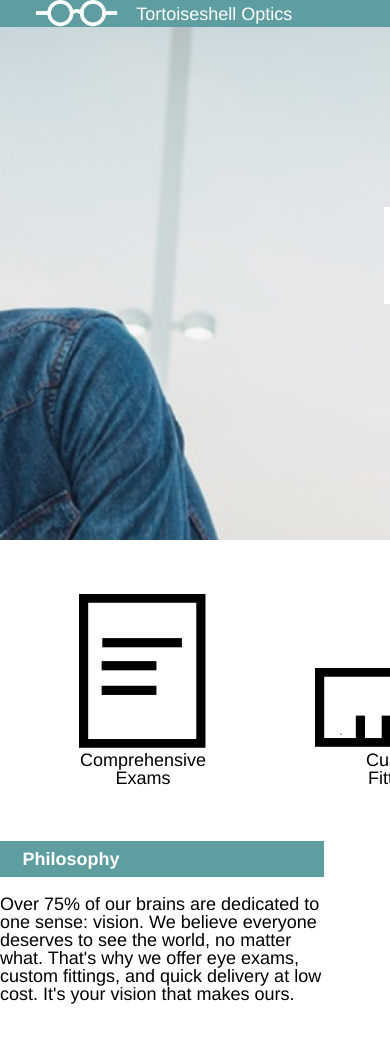
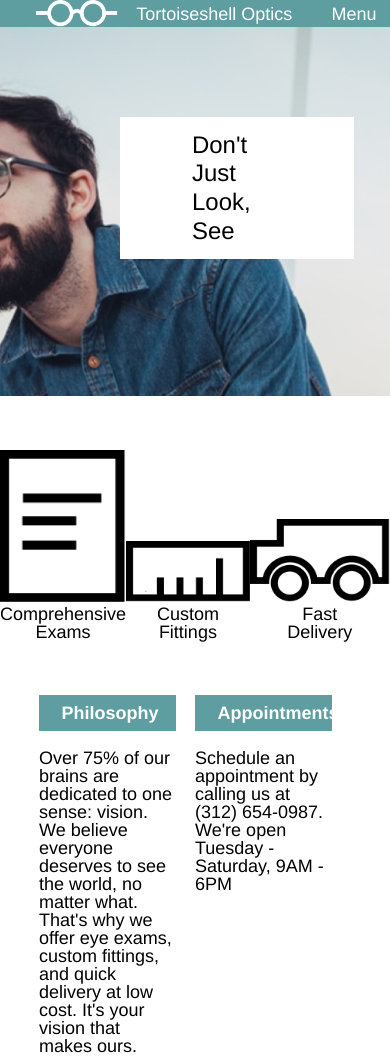
Before and after one commit to sebasgil/tortoiseshell_optics, a plain HTML site: page index.html in a window 390 px wide. Shown: the top 1058 px of the page. Drawn offline with Linux system fonts and the light colour scheme.

Commit message:
Finalize tablet design and fix .content padding bugs

```diff
--- a/index.html
+++ b/index.html
@@ -33,7 +33,7 @@
 <body>
   <div class="container" id="content">
     <div id="services">
-      <div class="box">
+      <div class="box" id="exams">
         <img src="./resources/images/paper-icon.png">
         <p>Comprehensive</p>
         <p>Exams</p>
--- a/resources/css/style.css
+++ b/resources/css/style.css
@@ -23,7 +23,6 @@ header {
 .container {
   width: 960px;
   margin: 0 auto;
-  /*border: 1px dashed black;*/
   display: flex;
 
 }
@@ -43,7 +42,6 @@ header {
 
 #banner .box {
   font-size: 1rem;
-  /*border: 1px dashed red;*/
   color: white;
   display: inline-flex;
   align-items: center;
@@ -89,8 +87,7 @@ a {
 height of 8rem breaks the design at the desktop size */
 
 #services {
-  display: flex;
-  /*border: 1px dashed yellow;*/
+  display: inline-flex;
   width: 100%;
   justify-content: center;
   text-align: center;
@@ -99,7 +96,6 @@ height of 8rem breaks the design at the desktop size */
 }
 
 #content .box {
-  /*border: 1px dashed red;*/
   padding-right: 6rem;
 }
 
@@ -132,15 +128,84 @@ footer {
   width: 960px;
   margin: 0 auto;
   display: flex;
-  /*border: 1px dashed red;*/
 }
 
 footer img {
   margin: 4rem 1rem 4rem 4rem;
   height: 1.5rem;
-  /*border: 1px dashed orange;*/
 }
 
 footer p {
   margin: 4rem 0rem 4rem 1rem;
 }
+
+/* Tablet Sized Break Points */
+
+@media only screen and (max-width: 1024px) {
+  .container {
+    width: 100%;
+    height: auto;
+  }
+
+  header {
+    background-position: 36%;
+  }
+
+  #banner {
+    width: 100%;
+    height: 22rem;
+  }
+
+  nav li {
+    padding: 0.75rem;
+  }
+
+  .subcontainer {
+    margin-bottom: 5rem;
+  }
+  #tagline {
+    margin-right: 2rem;
+  }
+  #tagline h1 {
+    font-size: 1.33rem;
+    padding: 0.75rem 4rem;
+  }
+
+  #content .box {
+    padding-left: 2rem;
+    padding-right: 2rem;
+  }
+
+  #services img{
+    max-width: 100%;
+    height: auto;
+  }
+}
+
+/* Phone Sized Break Points */
+
+@media only screen and (max-width: 480px) {
+  #menu1 {
+    display: none;
+  }
+  #menu2 {
+    display: inline;
+  }
+  .container {
+    width: 100%;
+  }
+
+  #content .box {
+    padding: 0rem;
+  }
+
+
+  #services {
+    /*width: 100%;*/
+    /*flex-direction: column;*/
+    /*justify-content: center;*/
+    /*height: auto;*/
+  }
+
+
+}
```
